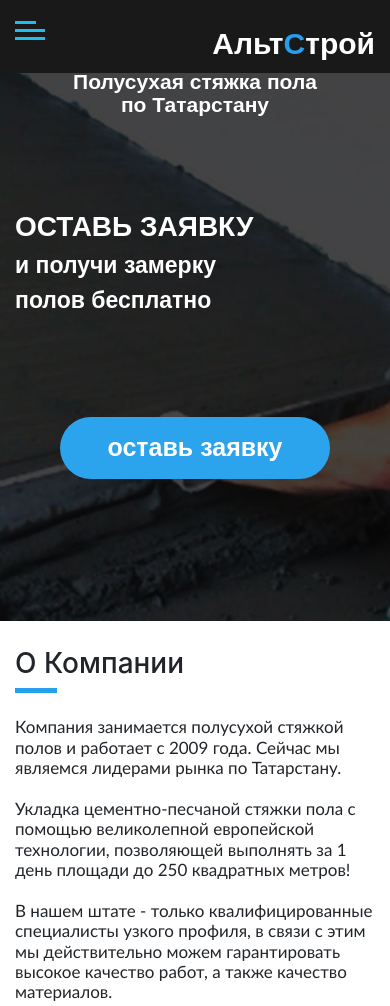
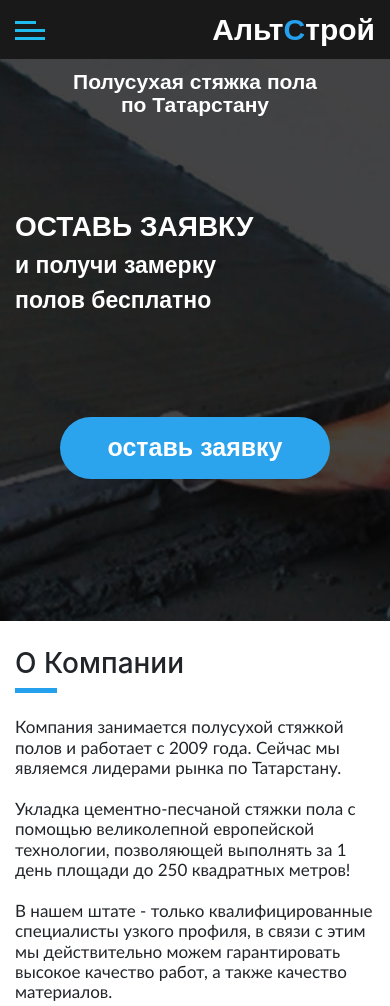
Before and after one commit to soyungenio/soyungenio.github.io, a plain HTML site: page altstroi/index.html in a window 390 px wide. Shown: the top 1006 px of the page. Drawn offline with Linux system fonts and the light colour scheme.

Commit message:
altstroi-beta1

```diff
--- a/altstroi/assets/css/Menu.css
+++ b/altstroi/assets/css/Menu.css
@@ -125,4 +125,7 @@
     font-family: Arial;
     font-weight: 900;
   }
+  .menu .logo a {
+    margin-top: 0px;
+  }
 }
```
